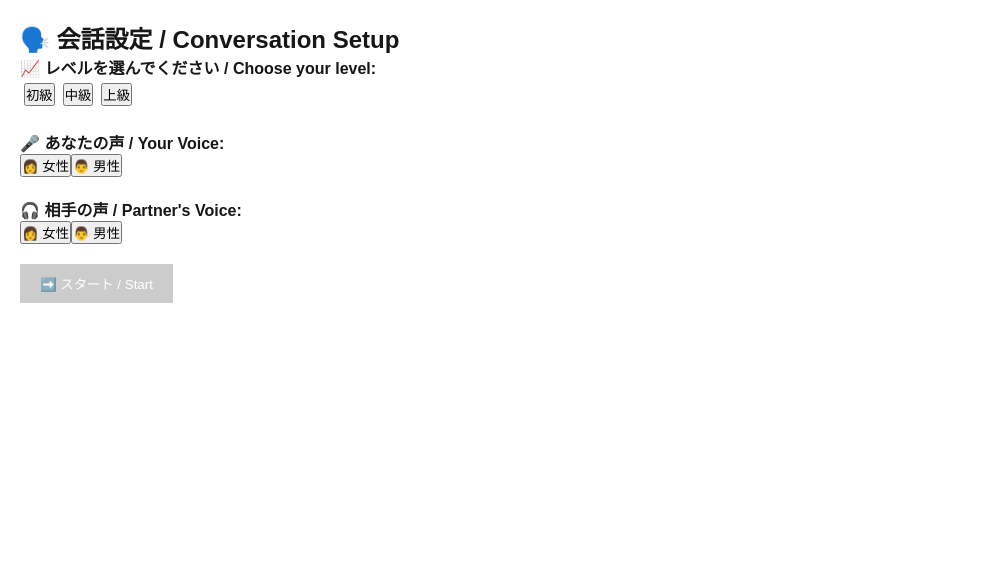
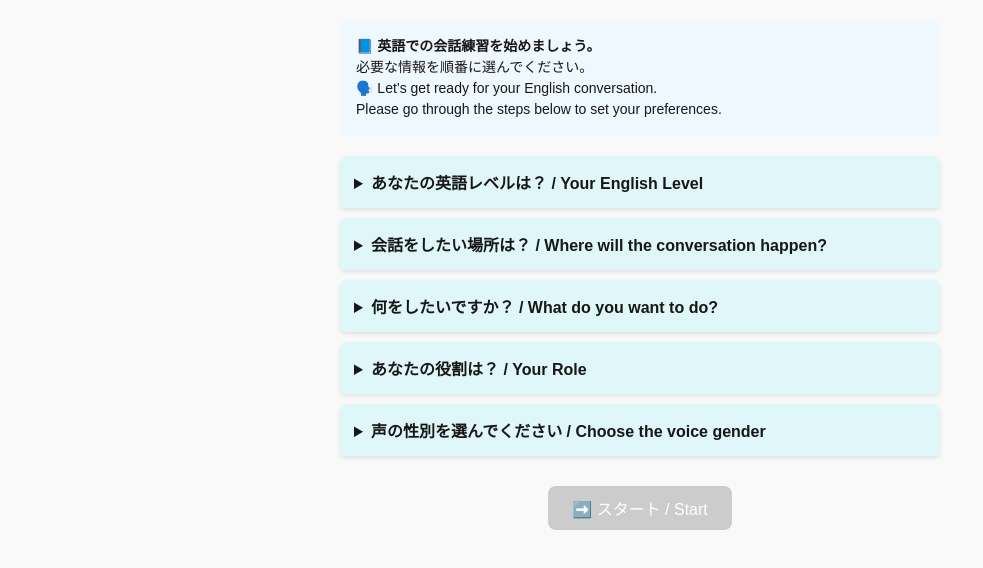
Before and after one commit to Ponta-English-Teacher/smart-dialogue-builder, a Next.js app: page / in a window 1280 px wide. Shown: the top 568 px of the page, without its empty margins (0-983 px from the left). Built offline with nearby package versions, Linux system fonts and the light colour scheme.

Commit message:
Update UI to fully functioning version with mock interface style

```diff
--- /dev/null
+++ b/app/page.css
@@ -0,0 +1,88 @@
+body {
+  font-family: sans-serif;
+  background: #f9f9f9;
+  margin: 0;
+  padding: 20px;
+}
+
+.container {
+  max-width: 600px;
+  margin: auto;
+}
+
+.instruction-box {
+  background-color: #f0f8ff;
+  padding: 16px;
+  border-radius: 8px;
+  margin-bottom: 20px;
+  font-size: 14px;
+  line-height: 1.5;
+}
+
+.accordion {
+  margin-bottom: 10px;
+  border-radius: 6px;
+  background: #fff;
+  box-shadow: 0 2px 4px rgba(0,0,0,0.1);
+  overflow: hidden;
+}
+
+.accordion summary {
+  padding: 14px;
+  font-weight: bold;
+  background: #e0f7fa;
+  cursor: pointer;
+}
+
+.accordion summary:hover {
+  background: #b2ebf2;
+}
+
+.options {
+  padding: 12px;
+  display: flex;
+  flex-wrap: wrap;
+  gap: 10px;
+}
+
+.option-button {
+  padding: 10px 14px;
+  border: none;
+  background: #eee;
+  border-radius: 6px;
+  cursor: pointer;
+  flex: 1 1 45%;
+}
+
+.option-button.selected {
+  background: #cce5ff !important;
+  font-weight: bold;
+}
+
+.start-section {
+  text-align: center;
+  margin-top: 30px;
+}
+
+.start-button {
+  padding: 10px 24px;
+  font-size: 16px;
+  border: none;
+  background: #4caf50;
+  color: white;
+  border-radius: 8px;
+  cursor: pointer;
+}
+
+.start-button:disabled {
+  background: #ccc;
+  cursor: not-allowed;
+}
+
+.other-input {
+  flex: 1 1 100%;
+  padding: 8px;
+  margin-top: 6px;
+  border-radius: 6px;
+  border: 1px solid #ccc;
+}
--- a/app/page.tsx
+++ b/app/page.tsx
@@ -1,88 +1,128 @@
 'use client';
 
 import React, { useState } from 'react';
+import './page.css';
 
 export default function Home() {
-  const [level, setLevel] = useState('');
-  const [places, setPlaces] = useState<string[]>([]);
-  const [goals, setGoals] = useState<string[]>([]);
-  const [roles, setRoles] = useState<string[]>([]);
+  const [selections, setSelections] = useState({
+    level: '',
+    place: '',
+    goal: '',
+    role: '',
+    userVoice: '',
+    partnerVoice: ''
+  });
 
-  const [selectedPlace, setSelectedPlace] = useState('');
-  const [selectedGoal, setSelectedGoal] = useState('');
-  const [selectedRole, setSelectedRole] = useState('');
+  const isStartEnabled = Object.values(selections).every(Boolean);
 
-  const [userVoice, setUserVoice] = useState('');
-  const [partnerVoice, setPartnerVoice] = useState('');
+  const handleSelect = (type: string, value: string) => {
+    setSelections(prev => ({ ...prev, [type]: value }));
+  };
 
-  const isStartEnabled = level && selectedPlace && selectedGoal && selectedRole && userVoice && partnerVoice;
+  const handleInput = (type: string, event: React.FocusEvent<HTMLInputElement>) => {
+    const value = event.target.value.trim();
+    if (value) handleSelect(type, value);
+  };
 
-  const fetchOptions = async (lvl: string) => {
-    setLevel(lvl);
-    const res = await fetch('/api/setup-options', {
-      method: 'POST',
-      headers: { 'Content-Type': 'application/json' },
-      body: JSON.stringify({ level: lvl })
-    });
-    const data = await res.json();
-    setPlaces(data.places || []);
-    setGoals(data.goals || []);
-    setRoles(data.roles || []);
+  const startDialogue = () => {
+    alert("🚀 Moving to the main part...");
+    // TODO: implement navigation to dialogue interface
   };
 
   return (
-    <div style={{ padding: 20, fontFamily: 'Arial, sans-serif' }}>
-      <h2>🗣️ 会話設定 / Conversation Setup</h2>
-
-      <div style={{ marginBottom: 20 }}>
-        <strong>📈 レベルを選んでください / Choose your level:</strong><br />
-        {['初級', '中級', '上級'].map((lvl) => (
-          <button key={lvl} onClick={() => fetchOptions(lvl)} style={{ margin: 4 }}>{lvl}</button>
-        ))}
+    <div className="container">
+      <div className="instruction-box">
+        <strong>📘 英語での会話練習を始めましょう。</strong><br />
+        必要な情報を順番に選んでください。<br />
+        🗣️ Let’s get ready for your English conversation.<br />
+        Please go through the steps below to set your preferences.
       </div>
 
-      {places.length > 0 && (
-        <div style={{ marginBottom: 20 }}>
-          <strong>📍 場所を選んでください / Place:</strong><br />
-          {places.map((p) => (
-            <button key={p} onClick={() => setSelectedPlace(p)} style={{ margin: 4 }}>{p}</button>
+      <details className="accordion">
+        <summary>あなたの英語レベルは？ / Your English Level</summary>
+        <div className="options">
+          {['🔰 初級', '🔄 中下級', '🔁 中上級', '🧠 上級', '🎲 その他'].map(level => (
+            <button
+              key={level}
+              className={`option-button ${selections.level === level ? 'selected' : ''}`}
+              onClick={() => handleSelect('level', level)}
+            >{level}</button>
+          ))}
+          <input className="other-input" type="text" placeholder="レベルを入力 / Enter your level" onBlur={(e) => handleInput('level', e)} />
+        </div>
+      </details>
+
+      <details className="accordion">
+        <summary>会話をしたい場所は？ / Where will the conversation happen?</summary>
+        <div className="options">
+          {['🍽️ レストラン', '🏨 ホテル', '🏪 コンビニ', '🏥 病院', '✈️ 空港', '🚉 その他'].map(place => (
+            <button
+              key={place}
+              className={`option-button ${selections.place === place ? 'selected' : ''}`}
+              onClick={() => handleSelect('place', place)}
+            >{place}</button>
+          ))}
+          <input className="other-input" type="text" placeholder="場所を入力 / Enter place" onBlur={(e) => handleInput('place', e)} />
+        </div>
+      </details>
+
+      <details className="accordion">
+        <summary>何をしたいですか？ / What do you want to do?</summary>
+        <div className="options">
+          {['📅 予約をしたい', '🍽️ 食事をしたい', '📖 メニューを見せてほしい', '💬 おすすめを聞きたい', '🎲 その他'].map(goal => (
+            <button
+              key={goal}
+              className={`option-button ${selections.goal === goal ? 'selected' : ''}`}
+              onClick={() => handleSelect('goal', goal)}
+            >{goal}</button>
+          ))}
+          <input className="other-input" type="text" placeholder="目的を入力 / Enter your goal" onBlur={(e) => handleInput('goal', e)} />
+        </div>
+      </details>
+
+      <details className="accordion">
+        <summary>あなたの役割は？ / Your Role</summary>
+        <div className="options">
+          {['🙋 客として話す', '🧑‍💼 店員として話す', '🎭 その他'].map(role => (
+            <button
+              key={role}
+              className={`option-button ${selections.role === role ? 'selected' : ''}`}
+              onClick={() => handleSelect('role', role)}
+            >{role}</button>
+          ))}
+          <input className="other-input" type="text" placeholder="役割を入力 / Enter your role" onBlur={(e) => handleInput('role', e)} />
+        </div>
+      </details>
+
+      <details className="accordion">
+        <summary>声の性別を選んでください / Choose the voice gender</summary>
+        <div className="options">
+          <div style={{ width: '100%', fontWeight: 'bold' }}>👤 あなたの声 / Your Voice:</div>
+          {['👩 女性', '👨 男性'].map(v => (
+            <button
+              key={v + 'user'}
+              className={`option-button ${selections.userVoice === v ? 'selected' : ''}`}
+              onClick={() => handleSelect('userVoice', v)}
+            >{v}</button>
+          ))}
+          <div style={{ width: '100%', fontWeight: 'bold', marginTop: 10 }}>🎧 相手の声 / Partner's Voice:</div>
+          {['👩 女性', '👨 男性'].map(v => (
+            <button
+              key={v + 'partner'}
+              className={`option-button ${selections.partnerVoice === v ? 'selected' : ''}`}
+              onClick={() => handleSelect('partnerVoice', v)}
+            >{v}</button>
           ))}
         </div>
-      )}
+      </details>
 
-      {goals.length > 0 && (
-        <div style={{ marginBottom: 20 }}>
-          <strong>🎯 目的を選んでください / Goal:</strong><br />
-          {goals.map((g) => (
-            <button key={g} onClick={() => setSelectedGoal(g)} style={{ margin: 4 }}>{g}</button>
-          ))}
-        </div>
-      )}
-
-      {roles.length > 0 && (
-        <div style={{ marginBottom: 20 }}>
-          <strong>👥 役割を選んでください / Role:</strong><br />
-          {roles.map((r) => (
-            <button key={r} onClick={() => setSelectedRole(r)} style={{ margin: 4 }}>{r}</button>
-          ))}
-        </div>
-      )}
-
-      <div style={{ marginBottom: 20 }}>
-        <strong>🎤 あなたの声 / Your Voice:</strong><br />
-        <button onClick={() => setUserVoice('女性')}>👩 女性</button>
-        <button onClick={() => setUserVoice('男性')}>👨 男性</button>
+      <div className="start-section">
+        <button
+          className="start-button"
+          onClick={startDialogue}
+          disabled={!isStartEnabled}
+        >➡️ スタート / Start</button>
       </div>
-
-      <div style={{ marginBottom: 20 }}>
-        <strong>🎧 相手の声 / Partner's Voice:</strong><br />
-        <button onClick={() => setPartnerVoice('女性')}>👩 女性</button>
-        <button onClick={() => setPartnerVoice('男性')}>👨 男性</button>
-      </div>
-
-      <button disabled={!isStartEnabled} style={{ padding: '10px 20px', backgroundColor: isStartEnabled ? '#4CAF50' : '#ccc', color: 'white', border: 'none', cursor: isStartEnabled ? 'pointer' : 'not-allowed' }}>
-        ➡️ スタート / Start
-      </button>
     </div>
   );
 }
```
